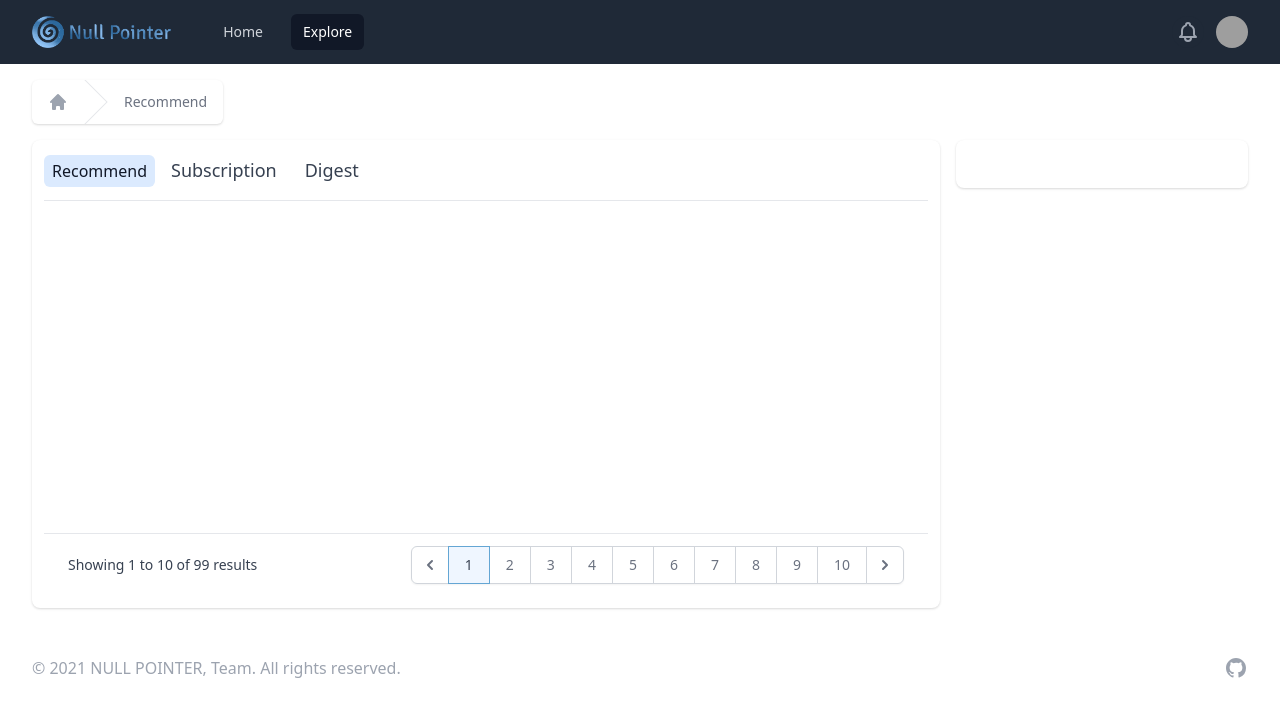
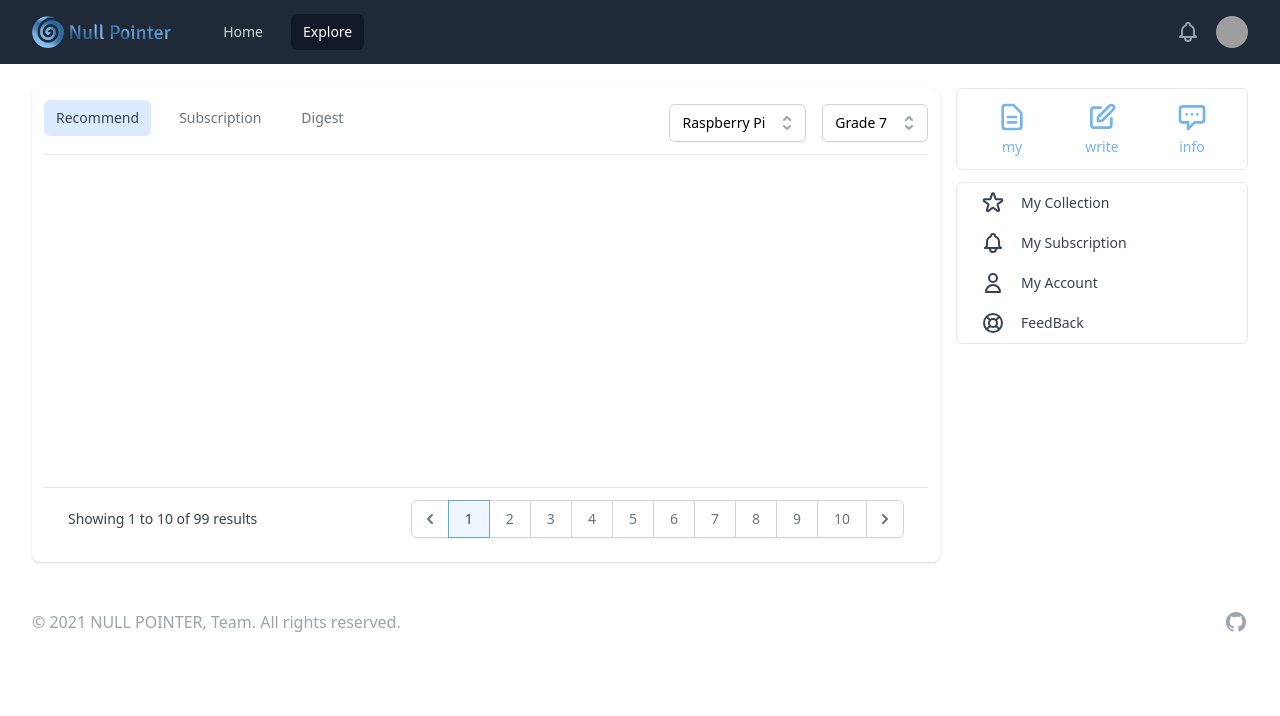
Before and after one commit to livingbody/ifb399, a React (Create React App) app: page / in a window 1280 px wide. Shown: the top 716 px of the page. Built offline with nearby package versions, Linux system fonts and the light colour scheme; grey boxes are pictures that could not be loaded.

Commit message:
add some components and improve page layout

```diff
--- a/src/components/Pagination/Pagination.tsx
+++ b/src/components/Pagination/Pagination.tsx
@@ -5,6 +5,7 @@ type PaginationPropsType = {
   currentPage: number
   totalItemNum: number
 }
+
 const genListNumber = (start: number, stop: number) => {
   let list: number[] = []
   for (let i = start; i <= stop; i++) {
--- a/src/components/selectMemus/SimpleDropDown/SimpleDropDowm.tsx
+++ b/src/components/dropDowns/SimpleDropdown.tsx
@@ -1,35 +1,24 @@
-/* This example requires Tailwind CSS v2.0+ */
 import { Fragment, useState } from 'react'
 import { Listbox, Transition } from '@headlessui/react'
 import { CheckIcon, SelectorIcon } from '@heroicons/react/solid'
+import { classNames } from '../../utils/utils'
 
-const people = [
-  { id: 1, name: 'Wade Cooper' },
-  { id: 2, name: 'Arlene Mccoy' },
-  { id: 3, name: 'Devon Webb' },
-  { id: 4, name: 'Tom Cook' },
-  { id: 5, name: 'Tanya Fox' },
-  { id: 6, name: 'Hellen Schmidt' },
-  { id: 7, name: 'Caroline Schultz' },
-  { id: 8, name: 'Mason Heaney' },
-  { id: 9, name: 'Claudie Smitham' },
-  { id: 10, name: 'Emil Schaefer' },
-]
-
-function classNames(...classes: string[]) {
-  return classes.filter(Boolean).join(' ')
+type itemType = {
+  id: number
+  name: string
 }
 
-export default function SimpleDropDowm() {
-  const [selected, setSelected] = useState(people[3])
+export default function SimpleDropdown({
+  itemsList,
+}: {
+  itemsList: itemType[]
+}) {
+  const [selected, setSelected] = useState(itemsList[0])
 
   return (
     <Listbox value={selected} onChange={setSelected}>
       {({ open }) => (
         <>
-          <Listbox.Label className='block text-sm font-medium text-gray-700'>
-            Assigned to
-          </Listbox.Label>
           <div className='mt-1 relative'>
             <Listbox.Button className='bg-white relative w-full border border-gray-300 rounded-md shadow-sm pl-3 pr-10 py-2 text-left cursor-default focus:outline-none focus:ring-1 focus:ring-indigo-500 focus:border-indigo-500 sm:text-sm'>
               <span className='block truncate'>{selected.name}</span>
@@ -52,7 +41,7 @@ export default function SimpleDropDowm() {
                 static
                 className='absolute z-10 mt-1 w-full bg-white shadow-lg max-h-60 rounded-md py-1 text-base ring-1 ring-black ring-opacity-5 overflow-auto focus:outline-none sm:text-sm'
               >
-                {people.map((person) => (
+                {itemsList.map((person) => (
                   <Listbox.Option
                     key={person.id}
                     className={({ active }) =>
--- a/src/components/header/ContentHeader.tsx
+++ b/src/components/header/ContentHeader.tsx
@@ -1,39 +1,27 @@
-import React, { Fragment } from 'react'
-import { Link } from 'react-router-dom'
+import BaseTab from '../navigations/BaseTab'
+import SimpleDropdown from '../dropDowns/SimpleDropdown'
+import React from 'react'
 
-const navigation = [
-  { title: 'Recommend', link: '/' },
-  { title: 'Subscription', link: '/' },
-  { title: 'Digest', link: '/' },
+const technology = [
+  { id: 1, name: 'Raspberry Pi' },
+  { id: 2, name: 'Python' },
+  { id: 3, name: 'Arduino' },
+]
+const grade = [
+  { id: 1, name: 'Grade 7' },
+  { id: 2, name: 'Grade 8' },
+  { id: 3, name: 'Grade 9' },
 ]
 
-export default function ContentHeader() {
+const ContentHeader = () => {
   return (
-    <>
-      <div className='flex items-baseline space-x-1'>
-        {navigation.map((item, itemIdx) =>
-          itemIdx === 0 ? (
-            <Fragment key={item.title}>
-              <Link
-                key={item.title}
-                to={item.link}
-                className='text-gray-900 bg-blue-100 px-2 py-1 rounded-md text-md hover:text-gray-600'
-              >
-                {item.title}
-              </Link>
-            </Fragment>
-          ) : (
-            <Link
-              key={item.title}
-              to={item.link}
-              className='text-gray-700 px-3 py-1 rounded-md text-lg hover:bg-blue-50 hover:text-gray-900'
-            >
-              {item.title}
-            </Link>
-          )
-        )}
+    <div className='flex justify-between'>
+      <BaseTab />
+      <div className='flex space-x-4'>
+        <SimpleDropdown itemsList={technology} />
+        <SimpleDropdown itemsList={grade} />
       </div>
-      <div className='h-px my-3 bg-gray-200' />
-    </>
+    </div>
   )
 }
+export default ContentHeader
--- a/src/components/layout/BaseLayout/BaseLayout.tsx
+++ b/src/components/layout/BaseLayout.tsx
@@ -1,20 +1,19 @@
 import React, { Fragment } from 'react'
+import { Link } from 'react-router-dom'
 import { Disclosure, Menu, Transition } from '@headlessui/react'
 import { BellIcon, MenuIcon, XIcon } from '@heroicons/react/outline'
-import logo from '../../../static/np.png'
-import { Link } from 'react-router-dom'
-import BaseFooter from '../../footers/BaseFooter'
-import Breadcrumb from '../../Breadcrumb/Breadcrumb'
+import logo from '../../static/np.png'
+import BaseFooter from '../footers/BaseFooter'
+import { classNames } from '../../utils/utils'
+import CreateCenterBox from '../sideColum/CreateCenterBox'
+import PersonalCenterBox from '../sideColum/PersonalCenterBox'
 
 const navigation = [
   { title: 'Home', link: '/home' },
   { title: 'Explore', link: '/' },
 ]
+
 const profile = ['Your Profile', 'Settings', 'Sign out']
-
-function classNames(...classes: string[]) {
-  return classes.filter(Boolean).join(' ')
-}
 
 type Props = {
   title: string
@@ -193,11 +192,11 @@ const BaseLayout = ({ title, children }: Props) => {
         )}
       </Disclosure>
 
-      <div className='max-w-7xl mx-auto py-4 px-4 sm:px-6 lg:px-8'>
-        <Breadcrumb />
-      </div>
+      {/*<div className='max-w-7xl mx-auto py-4 px-4 sm:px-6 lg:px-8'>*/}
+      {/*  <Breadcrumb />*/}
+      {/*</div>*/}
 
-      <main>
+      <main className='pt-6'>
         <div className='max-w-3xl mx-auto px-4 sm:px-6 lg:max-w-7xl lg:px-8'>
           <h1 className='sr-only'>Page title</h1>
           {/* Main 3 column grid */}
@@ -218,17 +217,17 @@ const BaseLayout = ({ title, children }: Props) => {
             <div className='grid grid-cols-1 gap-4'>
               <section aria-labelledby='section-2-title'>
                 <h2 className='sr-only' id='section-2-title'>
-                  Section title
+                  Tool Box
                 </h2>
-                <div className='rounded-lg bg-white overflow-hidden shadow'>
-                  <div className='p-6'>{/* Your content */}</div>
+                <div className='space-y-3'>
+                  <CreateCenterBox />
+                  <PersonalCenterBox />
                 </div>
               </section>
             </div>
           </div>
         </div>
       </main>
-
       <BaseFooter />
     </div>
   )
--- /dev/null
+++ b/src/components/navigations/BaseTab.tsx
@@ -0,0 +1,47 @@
+import React from 'react'
+import { classNames } from '../../utils/utils'
+
+const tabs = [
+  { title: 'Recommend', link: '/', current: true },
+  { title: 'Subscription', link: '/', current: false },
+  { title: 'Digest', link: '/', current: false },
+]
+
+export default function BaseTab() {
+  return (
+    <div>
+      <div className='sm:hidden'>
+        <select
+          id='tabs'
+          name='tabs'
+          className='block w-full focus:ring-indigo-500 focus:border-brand border-gray-300 rounded-md'
+          // @ts-ignore
+          defaultValue={tabs.find((tab) => tab.current).title}
+        >
+          {tabs.map((tab) => (
+            <option key={tab.title}>{tab.title}</option>
+          ))}
+        </select>
+      </div>
+      <div className='hidden sm:block'>
+        <nav className='flex space-x-4' aria-label='Tabs'>
+          {tabs.map((tab) => (
+            <a
+              key={tab.title}
+              href={tab.link}
+              className={classNames(
+                tab.current
+                  ? 'bg-blue-100 text-gray-700'
+                  : 'text-gray-500 hover:text-gray-700',
+                'px-3 py-2 font-medium text-sm rounded-md'
+              )}
+              aria-current={tab.current ? 'page' : undefined}
+            >
+              {tab.title}
+            </a>
+          ))}
+        </nav>
+      </div>
+    </div>
+  )
+}
--- /dev/null
+++ b/src/components/sideColum/CreateCenterBox.tsx
@@ -0,0 +1,67 @@
+const CreateCenterBox = () => {
+  return (
+    <div className='bg-white'>
+      <div className='grid grid-cols-3 gap-x-1 border rounded-md p-3'>
+        <div className='group flex flex-col items-center space-y-1'>
+          <svg
+            xmlns='http://www.w3.org/2000/svg'
+            className='h-8 w-8 text-brand-light group-hover:text-brand-dark'
+            fill='none'
+            viewBox='0 0 24 24'
+            stroke='currentColor'
+          >
+            <path
+              strokeLinecap='round'
+              strokeLinejoin='round'
+              strokeWidth={2}
+              d='M9 12h6m-6 4h6m2 5H7a2 2 0 01-2-2V5a2 2 0 012-2h5.586a1 1 0 01.707.293l5.414 5.414a1 1 0 01.293.707V19a2 2 0 01-2 2z'
+            />
+          </svg>
+          <div className='text-sm text-brand-light group-hover:text-brand-dark'>
+            my
+          </div>
+        </div>
+        <div className='group flex flex-col items-center space-y-1'>
+          <svg
+            xmlns='http://www.w3.org/2000/svg'
+            className='h-8 w-8 text-brand-light group-hover:text-brand-dark'
+            fill='none'
+            viewBox='0 0 24 24'
+            stroke='currentColor'
+          >
+            <path
+              strokeLinecap='round'
+              strokeLinejoin='round'
+              strokeWidth={2}
+              d='M11 5H6a2 2 0 00-2 2v11a2 2 0 002 2h11a2 2 0 002-2v-5m-1.414-9.414a2 2 0 112.828 2.828L11.828 15H9v-2.828l8.586-8.586z'
+            />
+          </svg>
+          <div className='text-sm text-brand-light group-hover:text-brand-dark'>
+            write
+          </div>
+        </div>
+
+        <div className='group flex flex-col items-center space-y-1'>
+          <svg
+            xmlns='http://www.w3.org/2000/svg'
+            className='h-8 w-8 text-brand-light group-hover:text-brand-dark'
+            fill='none'
+            viewBox='0 0 24 24'
+            stroke='currentColor'
+          >
+            <path
+              strokeLinecap='round'
+              strokeLinejoin='round'
+              strokeWidth={2}
+              d='M8 10h.01M12 10h.01M16 10h.01M9 16H5a2 2 0 01-2-2V6a2 2 0 012-2h14a2 2 0 012 2v8a2 2 0 01-2 2h-5l-5 5v-5z'
+            />
+          </svg>
+          <div className='text-sm text-brand-light group-hover:text-brand-dark'>
+            info
+          </div>
+        </div>
+      </div>
+    </div>
+  )
+}
+export default CreateCenterBox
--- /dev/null
+++ b/src/components/sideColum/PersonalCenterBox.tsx
@@ -0,0 +1,84 @@
+const PersonalCenterBox = () => {
+  return (
+    <div className='border rounded-md'>
+      <div className='group flex items-center space-x-4 px-6 py-2 text-sm hover:bg-gray-100 '>
+        <svg
+          xmlns='http://www.w3.org/2000/svg'
+          className='h-6 w-6 text-gray-700 group-hover:text-gray-900'
+          fill='none'
+          viewBox='0 0 24 24'
+          stroke='currentColor'
+        >
+          <path
+            strokeLinecap='round'
+            strokeLinejoin='round'
+            strokeWidth={2}
+            d='M11.049 2.927c.3-.921 1.603-.921 1.902 0l1.519 4.674a1 1 0 00.95.69h4.915c.969 0 1.371 1.24.588 1.81l-3.976 2.888a1 1 0 00-.363 1.118l1.518 4.674c.3.922-.755 1.688-1.538 1.118l-3.976-2.888a1 1 0 00-1.176 0l-3.976 2.888c-.783.57-1.838-.197-1.538-1.118l1.518-4.674a1 1 0 00-.363-1.118l-3.976-2.888c-.784-.57-.38-1.81.588-1.81h4.914a1 1 0 00.951-.69l1.519-4.674z'
+          />
+        </svg>
+        <div className='text-sm text-gray-700 group-hover:text-gray-900'>
+          My Collection
+        </div>
+      </div>
+      <div className='group flex items-center space-x-4 px-6 py-2 text-sm hover:bg-gray-100 '>
+        <svg
+          xmlns='http://www.w3.org/2000/svg'
+          className='h-6 w-6 text-gray-700 group-hover:text-gray-900'
+          fill='none'
+          viewBox='0 0 24 24'
+          stroke='currentColor'
+        >
+          <path
+            strokeLinecap='round'
+            strokeLinejoin='round'
+            strokeWidth={2}
+            d='M15 17h5l-1.405-1.405A2.032 2.032 0 0118 14.158V11a6.002 6.002 0 00-4-5.659V5a2 2 0 10-4 0v.341C7.67 6.165 6 8.388 6 11v3.159c0 .538-.214 1.055-.595 1.436L4 17h5m6 0v1a3 3 0 11-6 0v-1m6 0H9'
+          />
+        </svg>
+        <div className='text-sm text-gray-700 group-hover:text-gray-900'>
+          My Subscription
+        </div>
+      </div>
+      <div className='group flex items-center space-x-4 px-6 py-2 text-sm hover:bg-gray-100 '>
+        <svg
+          xmlns='http://www.w3.org/2000/svg'
+          className='h-6 w-6 text-gray-700 group-hover:text-gray-900'
+          fill='none'
+          viewBox='0 0 24 24'
+          stroke='currentColor'
+        >
+          <path
+            strokeLinecap='round'
+            strokeLinejoin='round'
+            strokeWidth={2}
+            d='M16 7a4 4 0 11-8 0 4 4 0 018 0zM12 14a7 7 0 00-7 7h14a7 7 0 00-7-7z'
+          />
+        </svg>
+        <div className='text-sm text-gray-700 group-hover:text-gray-900'>
+          My Account
+        </div>
+      </div>
+      <div className='group flex items-center space-x-4 px-6 py-2 text-sm hover:bg-gray-100 '>
+        <svg
+          xmlns='http://www.w3.org/2000/svg'
+          className='h-6 w-6 text-gray-700 group-hover:text-gray-900'
+          fill='none'
+          viewBox='0 0 24 24'
+          stroke='currentColor'
+        >
+          <path
+            strokeLinecap='round'
+            strokeLinejoin='round'
+            strokeWidth={2}
+            d='M18.364 5.636l-3.536 3.536m0 5.656l3.536 3.536M9.172 9.172L5.636 5.636m3.536 9.192l-3.536 3.536M21 12a9 9 0 11-18 0 9 9 0 0118 0zm-5 0a4 4 0 11-8 0 4 4 0 018 0z'
+          />
+        </svg>
+        <div className='text-sm text-gray-700 group-hover:text-gray-900'>
+          FeedBack
+        </div>
+      </div>
+    </div>
+  )
+}
+
+export default PersonalCenterBox
--- a/src/pages/Explore/Explore.tsx
+++ b/src/pages/Explore/Explore.tsx
@@ -1,5 +1,5 @@
 import React from 'react'
-import BaseLayout from '../../components/layout/BaseLayout/BaseLayout'
+import BaseLayout from '../../components/layout/BaseLayout'
 import Pagination from '../../components/Pagination/Pagination'
 import ContentHeader from '../../components/header/ContentHeader'
 
@@ -9,6 +9,7 @@ const Home = () => {
       <BaseLayout title='Explore'>
         <div>
           <ContentHeader />
+          <div className='h-px my-3 bg-gray-200' />
           <div className='h-80' />
           <Pagination currentPage={1} pageNum={10} totalItemNum={99} />
         </div>
--- /dev/null
+++ b/src/utils/utils.ts
@@ -0,0 +1,3 @@
+export function classNames(...classes: string[]) {
+  return classes.filter(Boolean).join(' ')
+}
```
